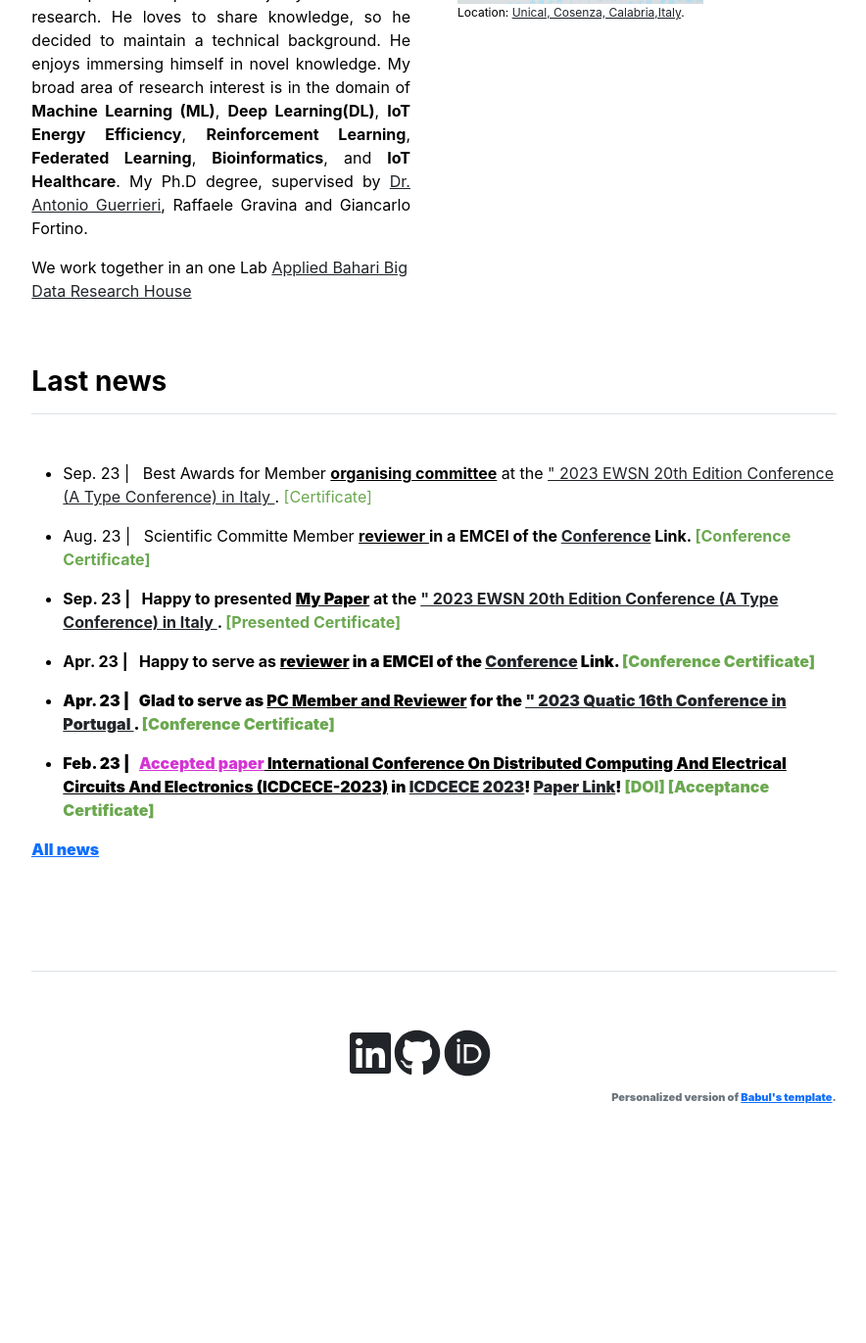
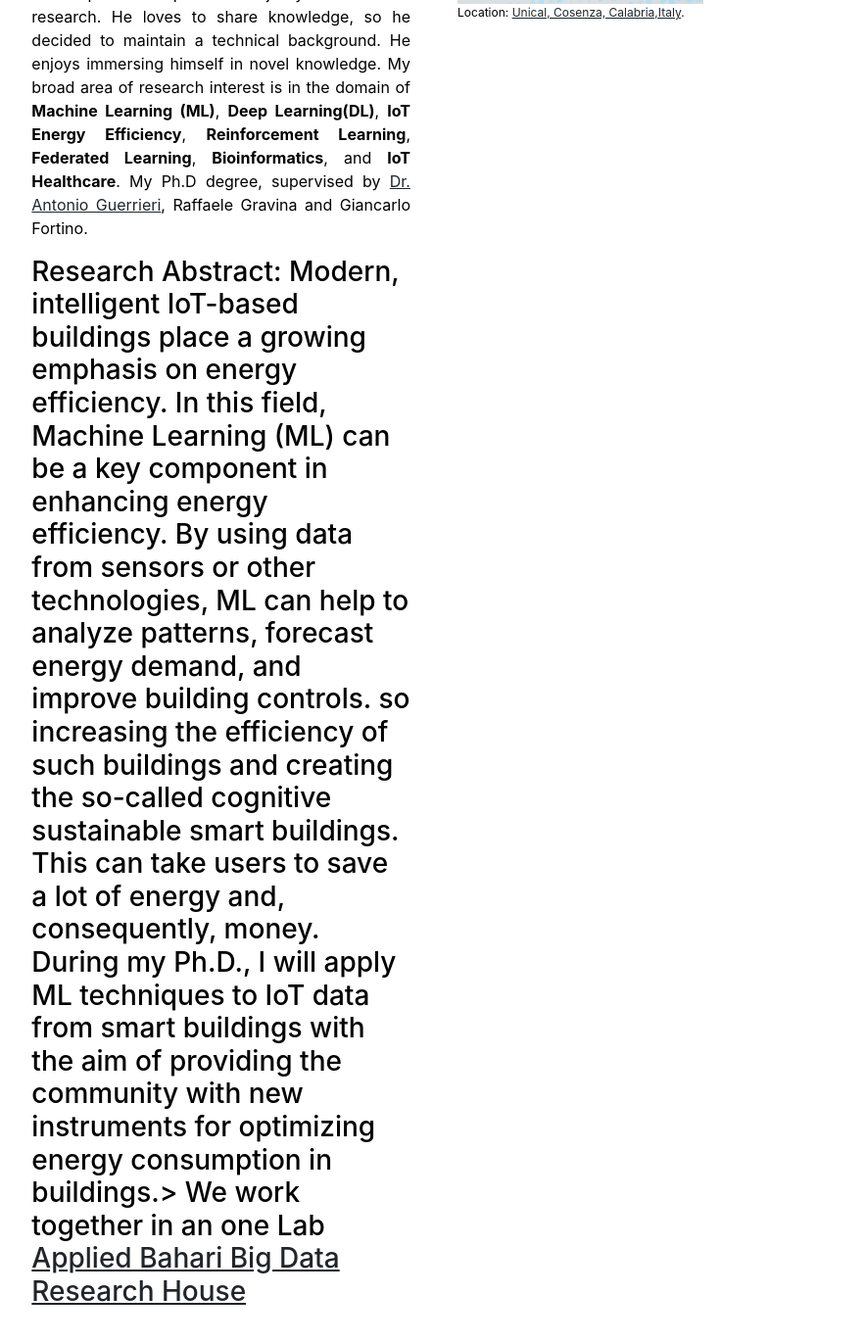
Before and after one commit to babulcseian/babulcseian.github.io, a Jekyll site: the page built from index.md, in a window 1280 px wide and 1400 px high, scrolled down 570 px. Shown: the top 1371 px of the window at 98% size, without its empty margins (197-1081 px from the left). Built offline with Jekyll 4.4.1, drawn with Linux system fonts in a browser that asks for light colours; a style sheet for code colours, icons or effects is not loaded; before the commit the page ends 1811 px from its top, so only the background shows below that.

Commit message:
Update home.html

```diff
--- a/_layouts/home.html
+++ b/_layouts/home.html
@@ -12,7 +12,15 @@ layout: default
        My broad area of research interest is in the domain of <strong>Machine Learning (ML)</strong>, <strong>Deep Learning(DL)</strong>, <strong>IoT Energy Efficiency</strong>, <strong>Reinforcement Learning</strong>, <strong>Federated Learning</strong>, <strong>Bioinformatics</strong>, and <strong> IoT Healthcare</strong>. My Ph.D degree, supervised by <a class="other" href='https://www.icar.cnr.it/persone/guerrieri/'> Dr. Antonio Guerrieri</a>, Raffaele Gravina and Giancarlo Fortino.</p>
     <!-- Before that and in the same college, I got my master's degree in Multimedia and Communications, as well as the master's degree in Telecommunications engineering in 2017. Previously, I finished my Telecommunications Engineering bachelor's degree from Universidade de Vigo in 2015. -->
 
-    <p> We work together in an one Lab <a class="other" href='https://babulcseian.github.io/lab'>Applied Bahari Big Data Research House</a> </p>
+    <h3 Research Topic: Machine learning techniques for IoT-driven Cognitive Sustainable Buildings </h3>
+<p>
+Research Abstract:
+Modern, intelligent IoT-based buildings place a growing emphasis on energy efficiency. In this field, Machine Learning (ML) can be a key component in enhancing energy efficiency.
+By using data from sensors or other technologies, ML can help to analyze patterns, forecast energy demand, and improve building controls.
+so increasing the efficiency of such buildings and creating the so-called cognitive sustainable smart buildings.
+This can take users to save a lot of energy and, consequently, money. During my Ph.D.,
+I will apply ML techniques to IoT data from smart buildings with the aim of providing the community with new instruments for optimizing energy consumption in buildings.>
+We work together in an one Lab <a class="other" href='https://babulcseian.github.io/lab'>Applied Bahari Big Data Research House</a> </p>
   </div>
   <div class="col-md-5">
     <br>
```
